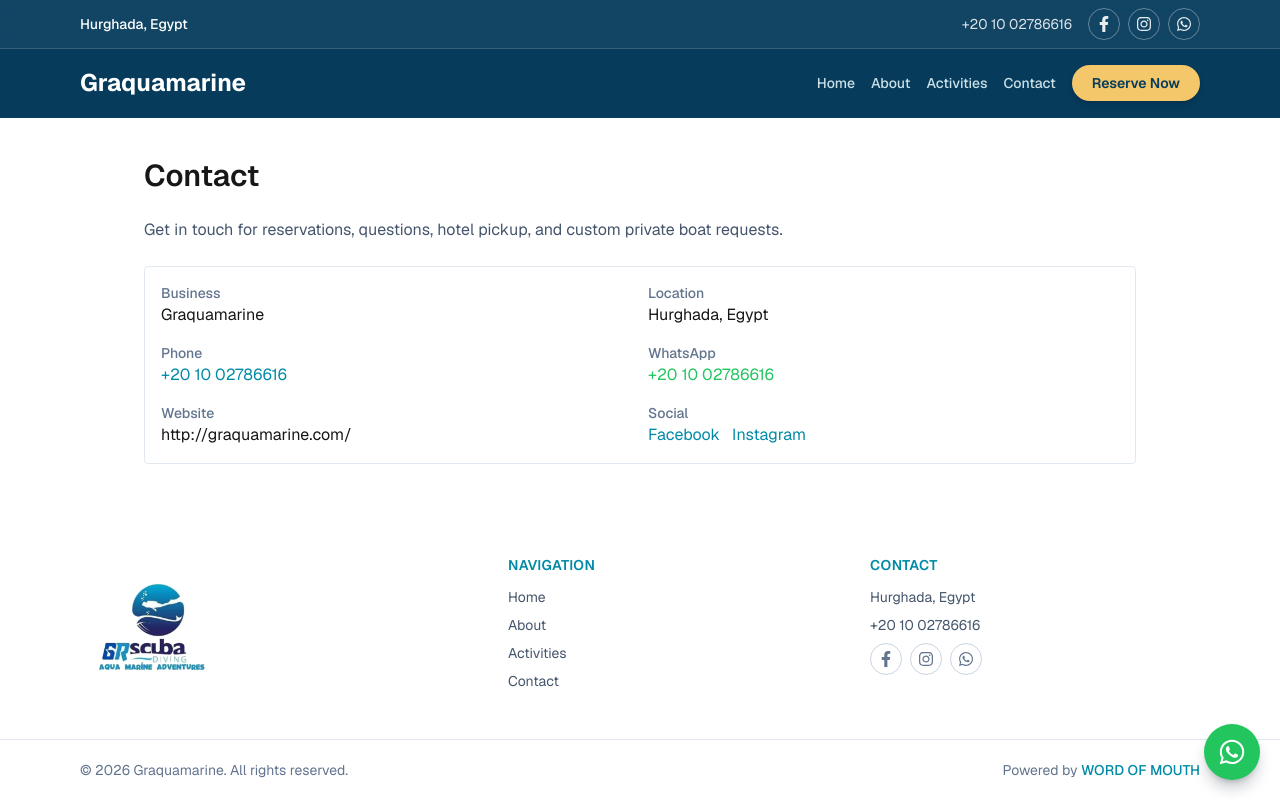
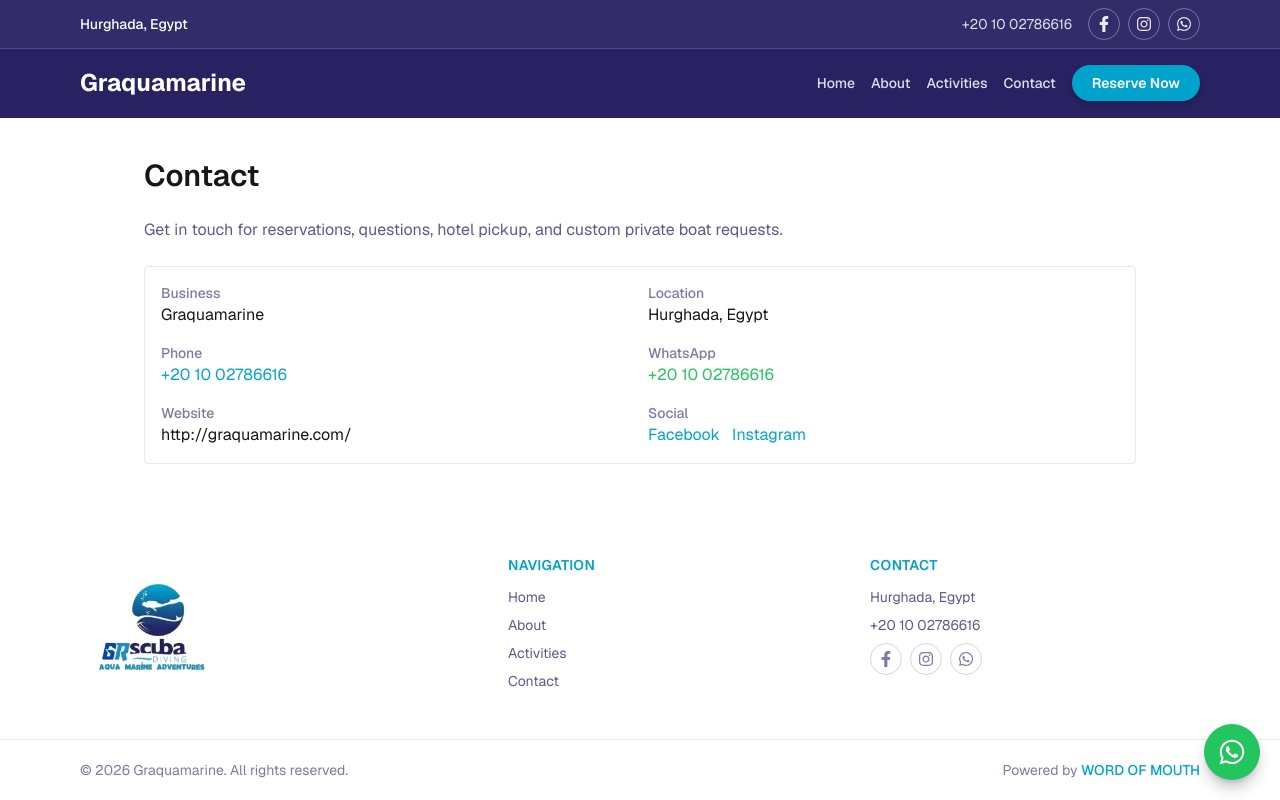
Before and after one commit to Word-of-Mouth-Marketing-agency/graquamarine, a Next.js app: page /contact in a window 1280 px wide. Built offline with nearby package versions, Linux system fonts and the light colour scheme.

Commit message:
style: apply Graquamarine brand colors

```diff
--- a/src/app/contact/page.tsx
+++ b/src/app/contact/page.tsx
@@ -11,29 +11,29 @@
   return (
     <div className="mx-auto max-w-5xl space-y-6 px-4 py-10">
       <h1 className="text-3xl font-semibold">Contact</h1>
-      <p className="max-w-3xl text-slate-600">
+      <p className="max-w-3xl text-brand-navy/75">
         Get in touch for reservations, questions, hotel pickup, and custom
         private boat requests.
       </p>
-      <dl className="grid gap-4 rounded border border-slate-200 p-4 sm:grid-cols-2">
+      <dl className="grid gap-4 rounded border border-brand-navy/10 p-4 sm:grid-cols-2">
         <div>
-          <dt className="text-sm font-medium text-slate-500">Business</dt>
+          <dt className="text-sm font-medium text-brand-navy/60">Business</dt>
           <dd>{siteConfig.name}</dd>
         </div>
         <div>
-          <dt className="text-sm font-medium text-slate-500">Location</dt>
+          <dt className="text-sm font-medium text-brand-navy/60">Location</dt>
           <dd>{siteConfig.location}</dd>
         </div>
         <div>
-          <dt className="text-sm font-medium text-slate-500">Phone</dt>
+          <dt className="text-sm font-medium text-brand-navy/60">Phone</dt>
           <dd>
-            <a href={`tel:${siteConfig.phone}`} className="text-[#008aa6] hover:underline">
+            <a href={`tel:${siteConfig.phone}`} className="text-brand-aqua hover:underline">
               {siteConfig.displayPhone}
             </a>
           </dd>
         </div>
         <div>
-          <dt className="text-sm font-medium text-slate-500">WhatsApp</dt>
+          <dt className="text-sm font-medium text-brand-navy/60">WhatsApp</dt>
           <dd>
             <a
               href={siteConfig.whatsappHref}
@@ -46,17 +46,17 @@
           </dd>
         </div>
         <div>
-          <dt className="text-sm font-medium text-slate-500">Website</dt>
+          <dt className="text-sm font-medium text-brand-navy/60">Website</dt>
           <dd>{siteConfig.domain}</dd>
         </div>
         <div>
-          <dt className="text-sm font-medium text-slate-500">Social</dt>
+          <dt className="text-sm font-medium text-brand-navy/60">Social</dt>
           <dd className="flex gap-3">
             <a
               href={siteConfig.facebookUrl}
               target="_blank"
               rel="noopener noreferrer"
-              className="text-[#008aa6] hover:underline"
+              className="text-brand-aqua hover:underline"
             >
               Facebook
             </a>
@@ -64,7 +64,7 @@
               href={siteConfig.instagramUrl}
               target="_blank"
               rel="noopener noreferrer"
-              className="text-[#008aa6] hover:underline"
+              className="text-brand-aqua hover:underline"
             >
               Instagram
             </a>
--- a/src/app/globals.css
+++ b/src/app/globals.css
@@ -6,6 +6,9 @@
 }
 
 @theme inline {
+  --color-brand-aqua: #01A3CB;
+  --color-brand-navy: #282262;
+  --color-brand-white: #FFFFFF;
   --color-background: var(--background);
   --color-foreground: var(--foreground);
   --font-sans: var(--font-geist-sans);
--- a/src/components/gallery/GalleryCarousel.tsx
+++ b/src/components/gallery/GalleryCarousel.tsx
@@ -50,14 +50,14 @@
       <button
         onClick={prev}
         aria-label="Previous gallery image"
-        className="absolute left-2 top-1/2 -translate-y-1/2 flex h-10 w-10 items-center justify-center rounded-full bg-white/80 text-slate-700 shadow-md transition hover:bg-white hover:text-[#063b5c] focus-visible:outline focus-visible:outline-2 focus-visible:outline-offset-2 focus-visible:outline-[#008aa6] sm:left-4"
+        className="absolute left-2 top-1/2 -translate-y-1/2 flex h-10 w-10 items-center justify-center rounded-full bg-white/80 text-brand-navy shadow-md transition hover:bg-white hover:text-brand-aqua focus-visible:outline focus-visible:outline-2 focus-visible:outline-offset-2 focus-visible:outline-brand-aqua sm:left-4"
       >
         <FaChevronLeft aria-hidden="true" className="h-5 w-5" />
       </button>
       <button
         onClick={next}
         aria-label="Next gallery image"
-        className="absolute right-2 top-1/2 -translate-y-1/2 flex h-10 w-10 items-center justify-center rounded-full bg-white/80 text-slate-700 shadow-md transition hover:bg-white hover:text-[#063b5c] focus-visible:outline focus-visible:outline-2 focus-visible:outline-offset-2 focus-visible:outline-[#008aa6] sm:right-4"
+        className="absolute right-2 top-1/2 -translate-y-1/2 flex h-10 w-10 items-center justify-center rounded-full bg-white/80 text-brand-navy shadow-md transition hover:bg-white hover:text-brand-aqua focus-visible:outline focus-visible:outline-2 focus-visible:outline-offset-2 focus-visible:outline-brand-aqua sm:right-4"
       >
         <FaChevronRight aria-hidden="true" className="h-5 w-5" />
       </button>
--- a/src/components/hero/HeroSlideshow.tsx
+++ b/src/components/hero/HeroSlideshow.tsx
@@ -37,7 +37,7 @@
           sizes="100vw"
         />
       ))}
-      <div className="absolute inset-0 bg-[#063b5c]/40" />
+      <div className="absolute inset-0 bg-brand-navy/40" />
     </div>
   );
 }
--- a/src/components/layout/Footer.tsx
+++ b/src/components/layout/Footer.tsx
@@ -19,13 +19,13 @@
           </div>
 
           <div>
-            <h3 className="text-sm font-semibold uppercase tracking-wide text-[#008aa6]">
+            <h3 className="text-sm font-semibold uppercase tracking-wide text-brand-aqua">
               Navigation
             </h3>
-            <ul className="mt-3 space-y-2 text-sm text-slate-600">
+            <ul className="mt-3 space-y-2 text-sm text-brand-navy/75">
               {siteConfig.navigation.map((item) => (
                 <li key={item.href}>
-                  <Link href={item.href} className="hover:text-[#063b5c]">
+                  <Link href={item.href} className="hover:text-brand-aqua">
                     {item.label}
                   </Link>
                 </li>
@@ -34,25 +34,25 @@
           </div>
 
           <div>
-            <h3 className="text-sm font-semibold uppercase tracking-wide text-[#008aa6]">
+            <h3 className="text-sm font-semibold uppercase tracking-wide text-brand-aqua">
               Contact
             </h3>
-            <div className="mt-3 space-y-2 text-sm text-slate-600">
+            <div className="mt-3 space-y-2 text-sm text-brand-navy/75">
               <p>{siteConfig.location}</p>
               <a
                 href={`tel:${siteConfig.phone}`}
-                className="block hover:text-[#063b5c]"
+                className="block hover:text-brand-aqua"
               >
                 {siteConfig.displayPhone}
               </a>
-              <SocialIconLinks iconClassName="border-slate-300 text-slate-500" />
+              <SocialIconLinks iconClassName="border-brand-navy/20 text-brand-navy/60" />
             </div>
           </div>
         </div>
       </footer>
 
-      <div className="border-t border-slate-200 bg-white">
-        <div className="mx-auto flex max-w-6xl flex-col items-center gap-2 px-4 py-5 text-center text-sm text-slate-500 sm:flex-row sm:justify-between">
+      <div className="border-t border-brand-navy/10 bg-white">
+        <div className="mx-auto flex max-w-6xl flex-col items-center gap-2 px-4 py-5 text-center text-sm text-brand-navy/60 sm:flex-row sm:justify-between">
           <p>&copy; {new Date().getFullYear()} {siteConfig.name}. All rights reserved.</p>
           <p>
             Powered by{" "}
@@ -60,7 +60,7 @@
               href="https://wordofmoutheg.com"
               target="_blank"
               rel="noopener noreferrer"
-              className="font-medium text-[#008aa6] hover:underline"
+              className="font-medium text-brand-aqua hover:underline"
             >
               WORD OF MOUTH
             </a>
--- a/src/components/layout/Navbar.tsx
+++ b/src/components/layout/Navbar.tsx
@@ -10,10 +10,10 @@
   const isHome = pathname === "/";
   const headerClassName = isHome
     ? "absolute inset-x-0 top-0 z-40 border-b border-white/15 bg-transparent text-white"
-    : "relative z-40 border-b border-cyan-900/20 bg-[#063b5c] text-white";
+    : "relative z-40 border-b border-brand-navy/20 bg-brand-navy text-white";
   const navLinkClassName = isHome
     ? "text-white/90 hover:text-white"
-    : "text-cyan-50/85 hover:text-white";
+    : "text-white/85 hover:text-white";
 
   return (
     <header className={headerClassName}>
@@ -38,7 +38,7 @@
           </Link>
           <Link
             href="/activities"
-            className="rounded-full bg-[#f4c76b] px-4 py-2 text-sm font-semibold text-[#063b5c] shadow-sm sm:hidden"
+            className="rounded-full bg-brand-aqua px-4 py-2 text-sm font-semibold text-white shadow-sm sm:hidden"
           >
             Reserve Now
           </Link>
@@ -55,7 +55,7 @@
           </ul>
           <Link
             href="/activities"
-            className="hidden rounded-full bg-[#f4c76b] px-5 py-2 text-sm font-semibold text-[#063b5c] shadow-md shadow-slate-900/20 transition hover:bg-white hover:text-[#063b5c] focus-visible:outline focus-visible:outline-2 focus-visible:outline-offset-2 focus-visible:outline-[#f4c76b] sm:inline-flex"
+            className="hidden rounded-full bg-brand-aqua px-5 py-2 text-sm font-semibold text-white shadow-md shadow-slate-900/20 transition hover:bg-white hover:text-brand-navy focus-visible:outline focus-visible:outline-2 focus-visible:outline-offset-2 focus-visible:outline-brand-aqua sm:inline-flex"
           >
             Reserve Now
           </Link>
--- a/src/components/layout/SocialIconLinks.tsx
+++ b/src/components/layout/SocialIconLinks.tsx
@@ -37,7 +37,7 @@
           target="_blank"
           rel="noopener noreferrer"
           aria-label={label}
-          className={`flex h-8 w-8 items-center justify-center rounded-full border transition hover:bg-white hover:text-[#063b5c] ${iconClassName}`}
+          className={`flex h-8 w-8 items-center justify-center rounded-full border transition hover:bg-white hover:text-brand-navy ${iconClassName}`}
         >
           <Icon aria-hidden="true" className="h-4 w-4" />
         </a>
```
Also changed, not shown: src/app/page.tsx (+26 -26 lines), 1 other file (tests, documents, lock files or other folders).
